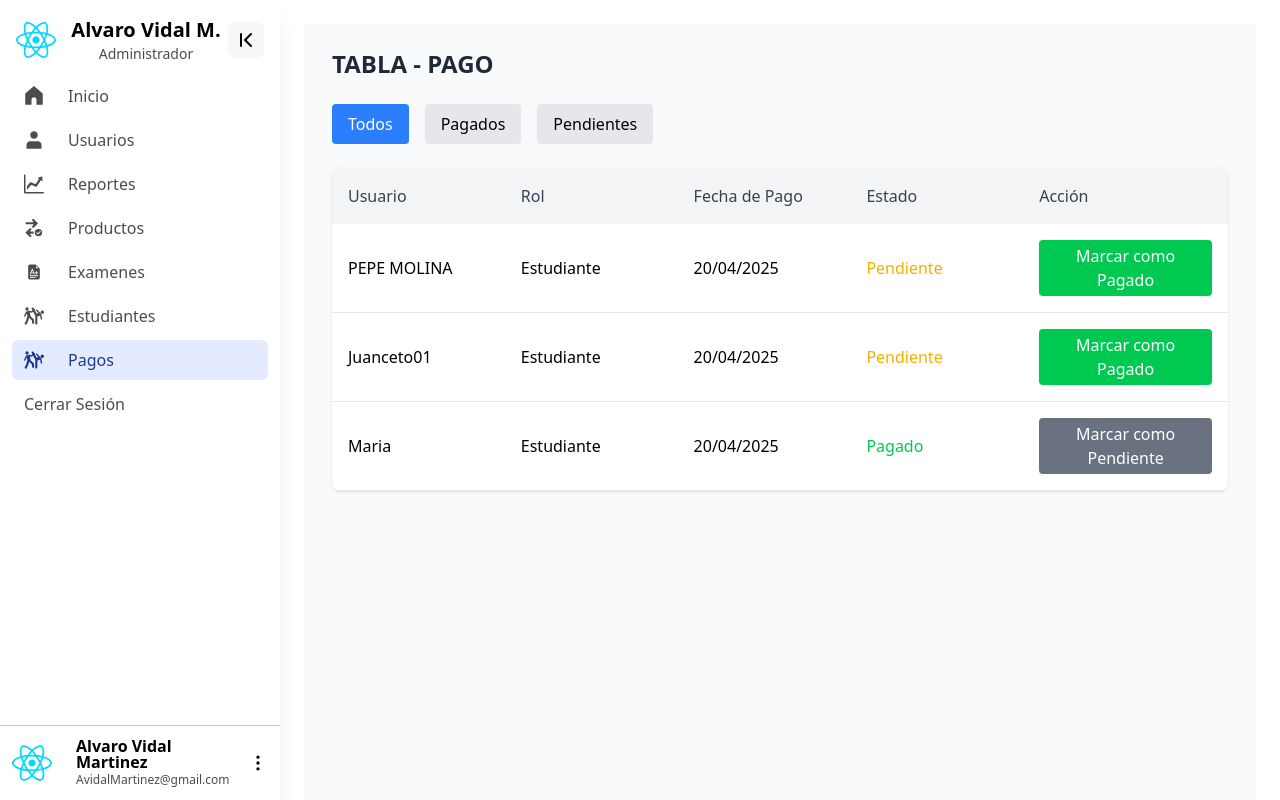
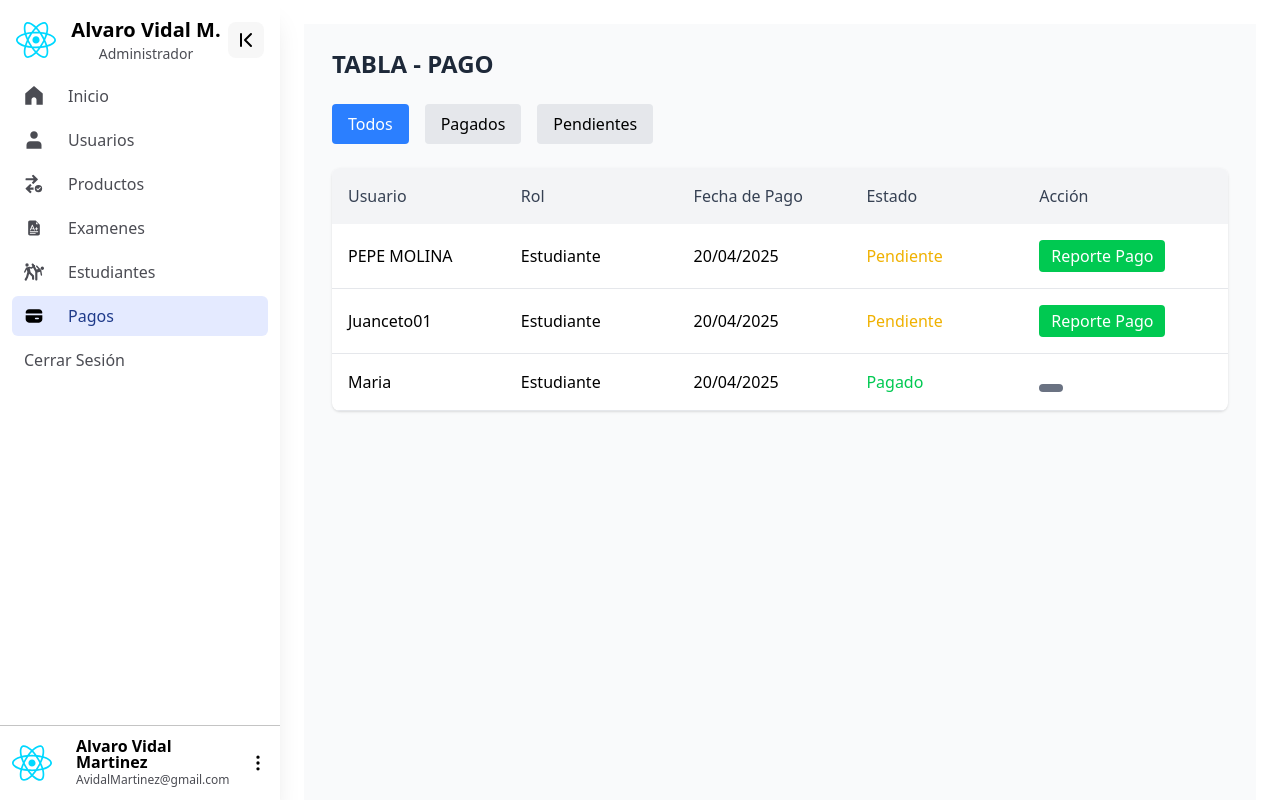
Before and after one commit to JoseVidal1/DOJANKWON_PROY, a React (Vite) app: page /Pago in a window 1280 px wide. Built offline with nearby package versions, Linux system fonts and the light colour scheme; sample sign-in values are in the browser's storage.

Commit message:
Incono de Pago

```diff
--- a/src/Components/sidebar.jsx
+++ b/src/Components/sidebar.jsx
@@ -8,6 +8,7 @@ import ReportIcon from "../assets/icons/ReportIcon.jsx";
 import ProductIcon from "../assets/icons/ProductIcon.jsx";
 import ExamIcon from "../assets/icons/ExamIcon.jsx";
 import StudentsIcon from "../assets/icons/StudentsIcon.jsx";
+import PagoIcon from "../assets/icons/PagoIcon.jsx";
 
 import Opcion from "./Opcion.jsx";
 import { ChevronFirst, ChevronLast, MoreVertical } from "lucide-react";
@@ -80,11 +81,11 @@ const Sidebar = () => {
                 title="Usuarios"
                 to="/usuarios"
               />
-              <Opcion
+              {/*<Opcion
                 icon={<ReportIcon className="w-5 h-5" />}
                 title="Reportes"
                 to="/reportes"
-              />
+              />**/}
               <Opcion
                 icon={<ProductIcon className="w-5 h-5" />}
                 title="Productos"
@@ -101,7 +102,7 @@ const Sidebar = () => {
                 to="/Estudiantes"
               />
               <Opcion
-                icon={<StudentsIcon className="w-5 h-5" />}
+                icon={<PagoIcon className="w-5 h-5" />}
                 title="Pagos"
                 to="/Pago"
               />
--- /dev/null
+++ b/src/assets/icons/PagoIcon.jsx
@@ -0,0 +1,21 @@
+import React from 'react'
+
+export default function PagoIcon({ color = '#000000', size = 24, ...props }) {
+  return (
+     <svg
+      viewBox="0 0 24 24"
+      fill="none"
+      width={size}
+      height={size}
+      xmlns="http://www.w3.org/2000/svg"
+      {...props}
+    >
+      <path
+        fillRule="evenodd"
+        clipRule="evenodd"
+        d="M2 8C2 5.79086 3.79086 4 6 4H18C20.2091 4 22 5.79086 22 8V8.5C22 8.77614 21.7761 9 21.5 9L2.5 9C2.22386 9 2 8.77614 2 8.5V8ZM2.5 11C2.22386 11 2 11.2239 2 11.5V16C2 18.2091 3.79086 20 6 20H18C20.2091 20 22 18.2091 22 16V11.5C22 11.2239 21.7761 11 21.5 11L2.5 11ZM13 15C13 14.4477 13.4477 14 14 14H17C17.5523 14 18 14.4477 18 15C18 15.5523 17.5523 16 17 16H14C13.4477 16 13 15.5523 13 15Z"
+        fill={color}
+      />
+    </svg>
+  )
+}
--- a/src/page/Pago.jsx
+++ b/src/page/Pago.jsx
@@ -25,18 +25,6 @@ function Pago() {
 
   const [filtro, setFiltro] = useState("Todos");
 
-  const cambiarEstado = (usuario) => {
-    setDatos(
-      datos.map((item) =>
-        item.usuario === usuario
-          ? {
-              ...item,
-              estado: item.estado === "Pendiente" ? "Pagado" : "Pendiente",
-            }
-          : item
-      )
-    );
-  };
 
   const datosFiltrados = datos.filter((item) => {
     if (filtro === "Todos") return true;
@@ -114,8 +102,8 @@ function Pago() {
                   }`}
                 >
                   {dato.estado === "Pendiente"
-                    ? "Marcar como Pagado"
-                    : "Marcar como Pendiente"}
+                    ?"Reporte Pago"
+                    : null}
                 </button>
               </div>
             </div>
```
